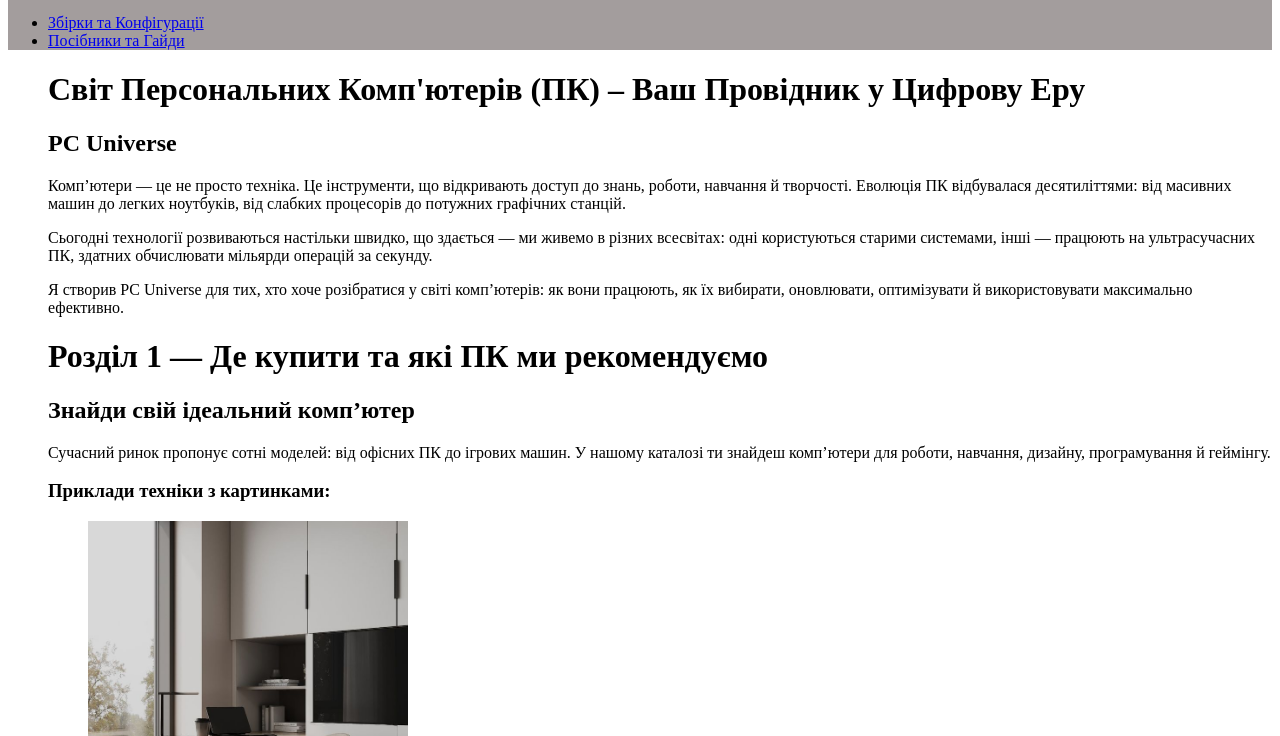
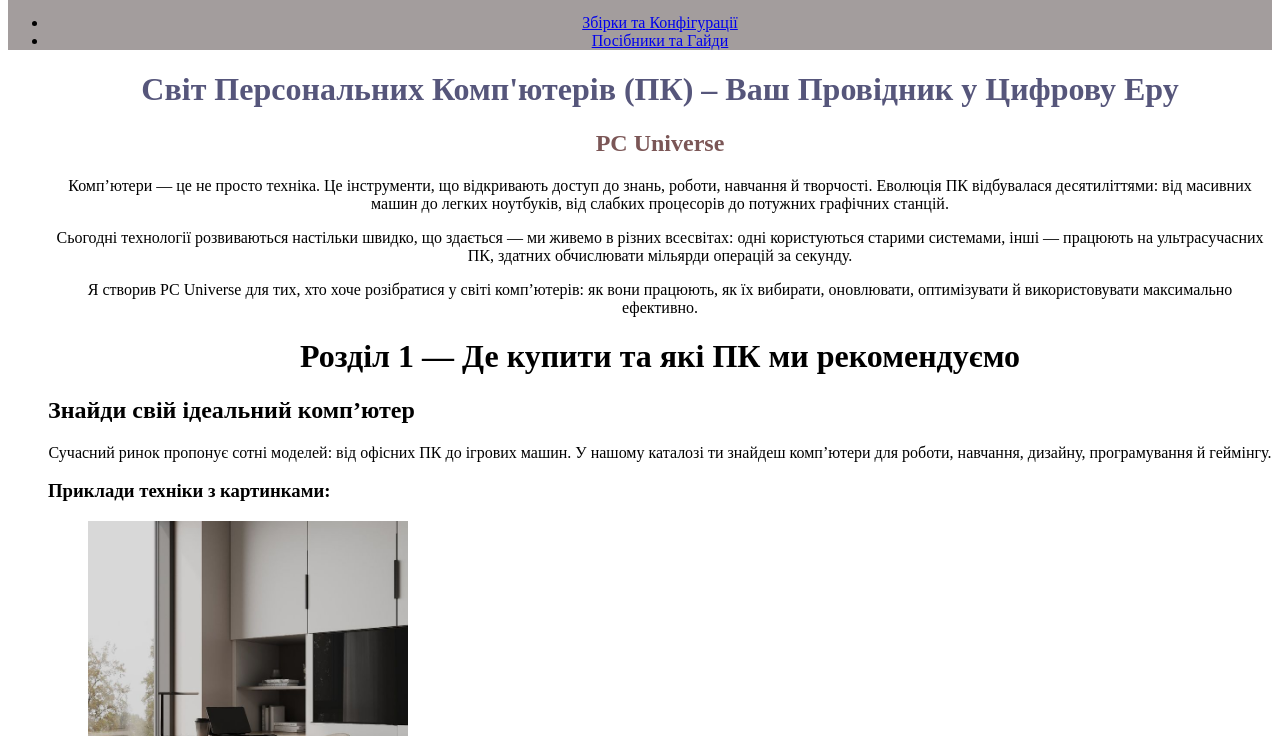
Before and after one commit to karinahim4343/karina43434, a plain HTML site: page index.html in a window 1280 px wide. Shown: the part 64-800 px from the top of the page. Drawn offline with Linux system fonts and the light colour scheme.

Commit message:
Update style.css

```diff
--- a/style.css
+++ b/style.css
@@ -1,3 +1,40 @@
 header{
     background-color: rgb(163, 157, 157);
 }
+.title {
+    color: rgb(86, 86, 123);
+    text-align: center;
+}
+.PC {
+    color: rgb(123, 86, 86);
+    text-align: center;
+}
+p {
+    text-align: center;
+}
+.chek-list {
+    text-align: left;
+    margin-left: 25%;
+}
+.perevagu {
+    text-align: center;
+    color: rgb(86, 123, 86);
+}
+.why-my {
+    text-align: center;
+    color: rgb(123, 86, 123);
+}
+.where-to-buy {
+    text-align: center;
+}
+.social-links .link {
+    list-style-type: none;
+    display: flex;
+    gap: 20px;
+    justify-content: center;
+    padding: 0;
+}
+.social-links .link:hover {
+    text-decoration: none;
+    color: rgb(201, 101, 114);
+}
```
